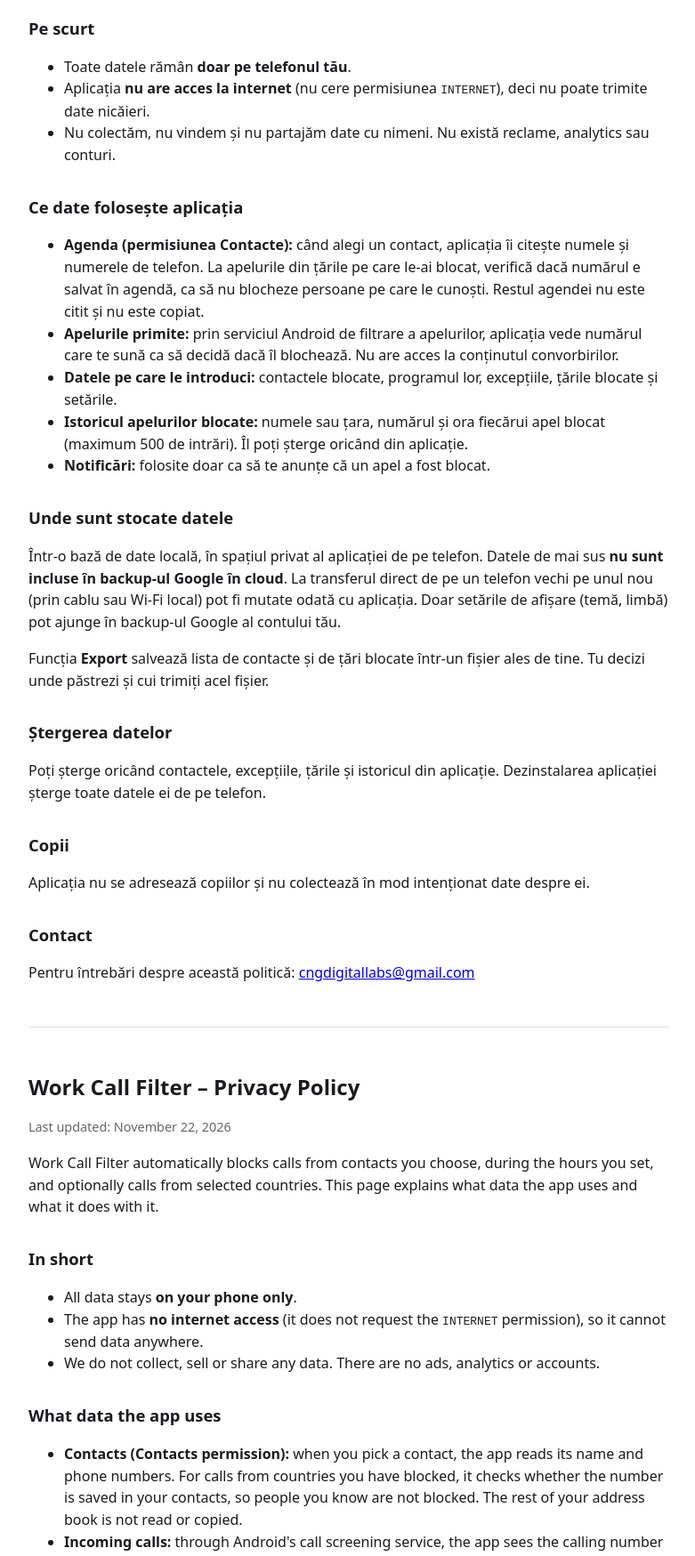
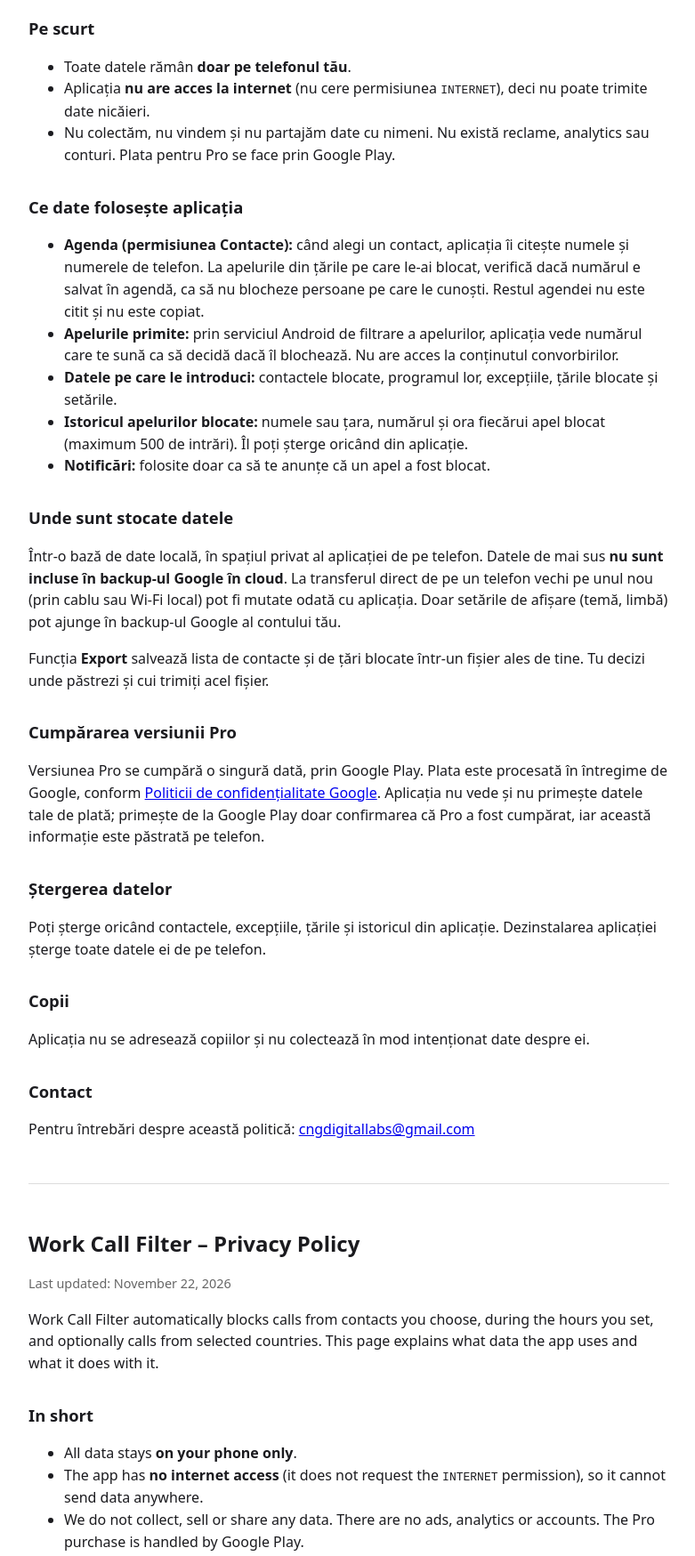
Before and after one commit to cristi-gheorghita/workcallfilter-privacy, a plain HTML site: page index.html in a window 1280 px wide. Shown: the part 220-1969 px from the top of the page at 89% size, without its empty margins (248-1029 px from the left). Drawn offline with Linux system fonts and the light colour scheme.

Commit message:
Privacy policy: add Pro purchase section

```diff
--- a/index.html
+++ b/index.html
@@ -23,7 +23,7 @@
 <ul>
   <li>Toate datele rămân <strong>doar pe telefonul tău</strong>.</li>
   <li>Aplicația <strong>nu are acces la internet</strong> (nu cere permisiunea <code>INTERNET</code>), deci nu poate trimite date nicăieri.</li>
-  <li>Nu colectăm, nu vindem și nu partajăm date cu nimeni. Nu există reclame, analytics sau conturi.</li>
+  <li>Nu colectăm, nu vindem și nu partajăm date cu nimeni. Nu există reclame, analytics sau conturi. Plata pentru Pro se face prin Google Play.</li>
 </ul>
 
 <h2>Ce date folosește aplicația</h2>
@@ -38,6 +38,9 @@
 <h2>Unde sunt stocate datele</h2>
 <p>Într-o bază de date locală, în spațiul privat al aplicației de pe telefon. Datele de mai sus <strong>nu sunt incluse în backup-ul Google în cloud</strong>. La transferul direct de pe un telefon vechi pe unul nou (prin cablu sau Wi-Fi local) pot fi mutate odată cu aplicația. Doar setările de afișare (temă, limbă) pot ajunge în backup-ul Google al contului tău.</p>
 <p>Funcția <strong>Export</strong> salvează lista de contacte și de țări blocate într-un fișier ales de tine. Tu decizi unde păstrezi și cui trimiți acel fișier.</p>
+
+<h2>Cumpărarea versiunii Pro</h2>
+<p>Versiunea Pro se cumpără o singură dată, prin Google Play. Plata este procesată în întregime de Google, conform <a href="https://policies.google.com/privacy">Politicii de confidențialitate Google</a>. Aplicația nu vede și nu primește datele tale de plată; primește de la Google Play doar confirmarea că Pro a fost cumpărat, iar această informație este păstrată pe telefon.</p>
 
 <h2>Ștergerea datelor</h2>
 <p>Poți șterge oricând contactele, excepțiile, țările și istoricul din aplicație. Dezinstalarea aplicației șterge toate datele ei de pe telefon.</p>
@@ -60,7 +63,7 @@
 <ul>
   <li>All data stays <strong>on your phone only</strong>.</li>
   <li>The app has <strong>no internet access</strong> (it does not request the <code>INTERNET</code> permission), so it cannot send data anywhere.</li>
-  <li>We do not collect, sell or share any data. There are no ads, analytics or accounts.</li>
+  <li>We do not collect, sell or share any data. There are no ads, analytics or accounts. The Pro purchase is handled by Google Play.</li>
 </ul>
 
 <h2>What data the app uses</h2>
@@ -76,6 +79,9 @@
 <p>In a local database in the app's private storage on your phone. This data is <strong>not included in Google cloud backups</strong>. During a direct phone-to-phone transfer (cable or local Wi-Fi) it may be moved together with the app. Only display settings (theme, language) may be included in your Google account backup.</p>
 <p>The <strong>Export</strong> feature saves your blocked contacts and countries to a file you choose. You decide where that file is kept and who receives it.</p>
 
+<h2>Buying the Pro version</h2>
+<p>The Pro version is a one-time purchase made through Google Play. The payment is handled entirely by Google, under the <a href="https://policies.google.com/privacy">Google Privacy Policy</a>. The app does not see or receive your payment details; it only receives confirmation from Google Play that Pro was purchased, and this information is kept on your phone.</p>
+
 <h2>Deleting data</h2>
 <p>You can delete contacts, exceptions, countries and history at any time in the app. Uninstalling the app deletes all of its data from your phone.</p>
 
```
